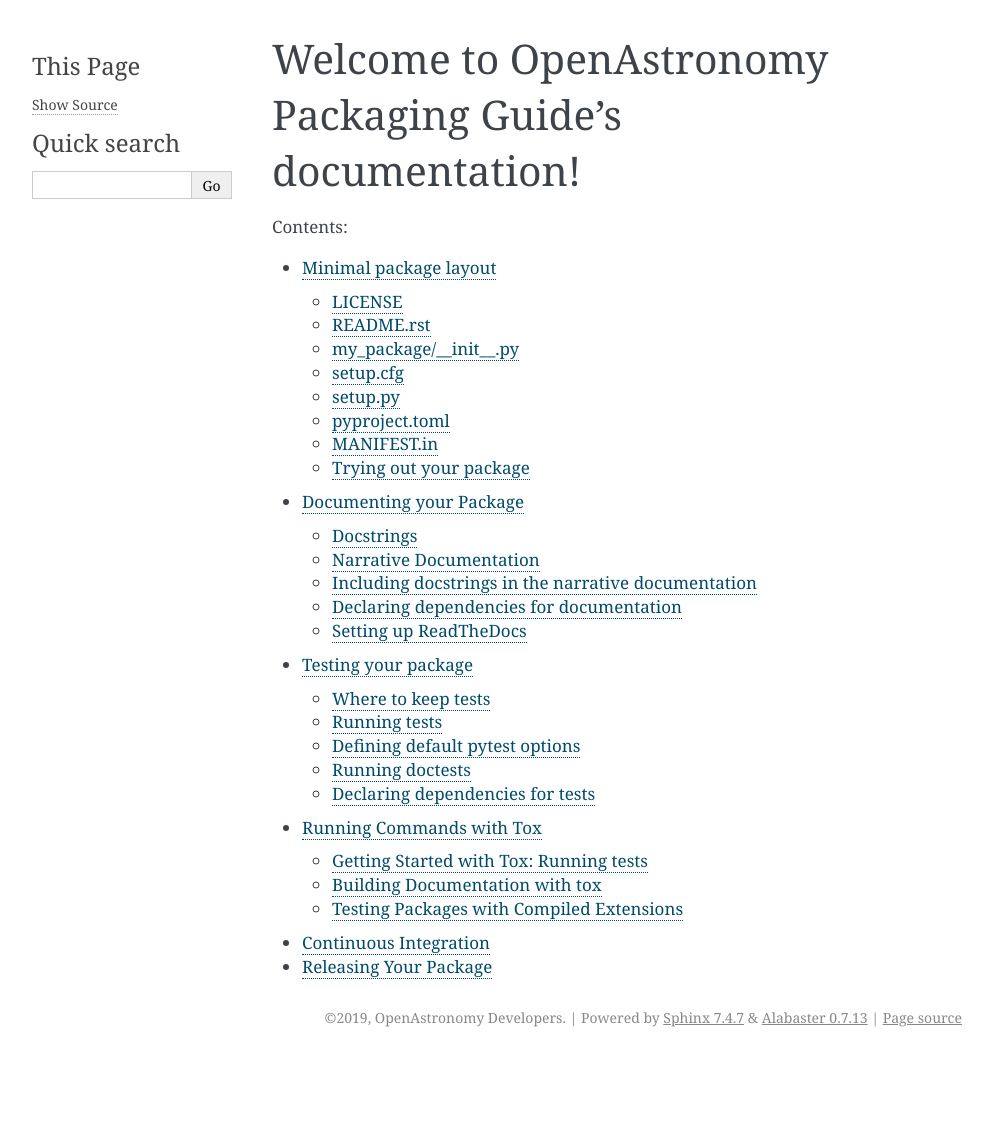
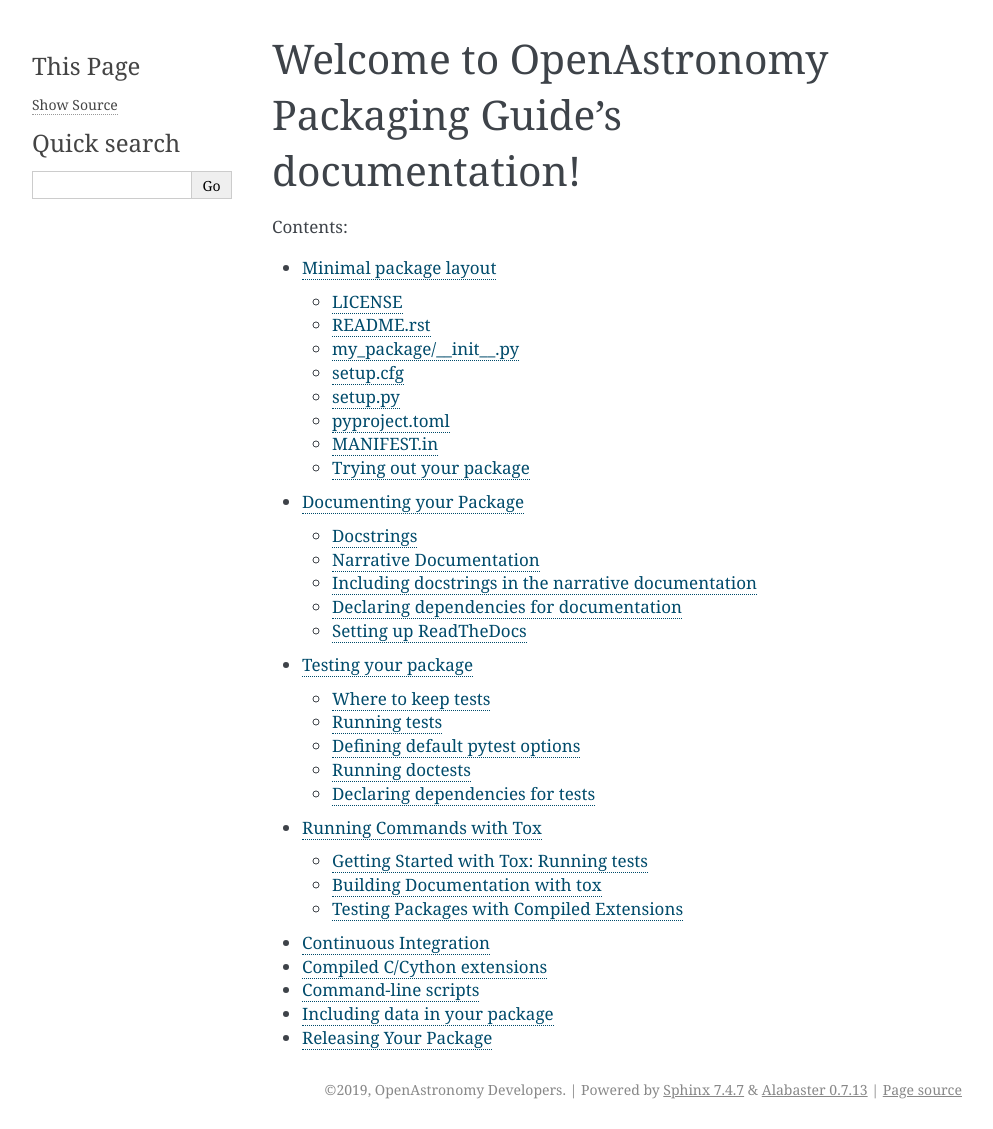
Before and after one commit to OpenAstronomy/packaging-guide, a Sphinx documentation site: the page built from docs/index.rst, in a window 1280 px wide. Shown: the whole page, without its empty margins (148-1141 px from the left). Built offline with Sphinx 7.4.7, drawn with Linux system fonts in a browser that asks for light colours; before the commit the page ends 1057 px from its top, so only the background shows below that.

Commit message:
Added more section titles

```diff
--- a/docs/data.rst
+++ b/docs/data.rst
@@ -0,0 +1,4 @@
+.. _data:
+
+Including data in your package
+==============================
--- a/docs/extensions.rst
+++ b/docs/extensions.rst
@@ -0,0 +1,4 @@
+.. _extensions:
+
+Compiled C/Cython extensions
+============================
--- a/docs/index.rst
+++ b/docs/index.rst
@@ -13,5 +13,4 @@
    extensions
    scripts
    data
-   changelog
    releasing
--- a/docs/scripts.rst
+++ b/docs/scripts.rst
@@ -0,0 +1,4 @@
+.. _scripts:
+
+Command-line scripts
+====================
--- a/docs/tests.rst
+++ b/docs/tests.rst
@@ -1,3 +1,5 @@
+.. _testing:
+
 Testing your package
 ====================
 
```
Also changed, not shown: docs/changelog.rst (deleted).
